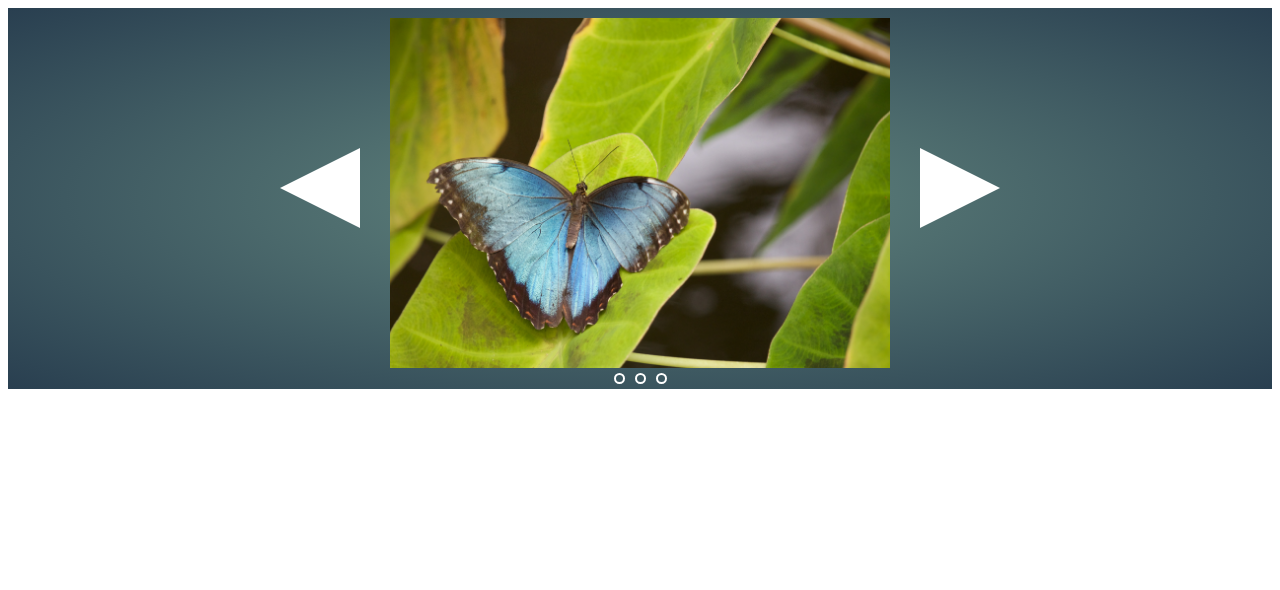
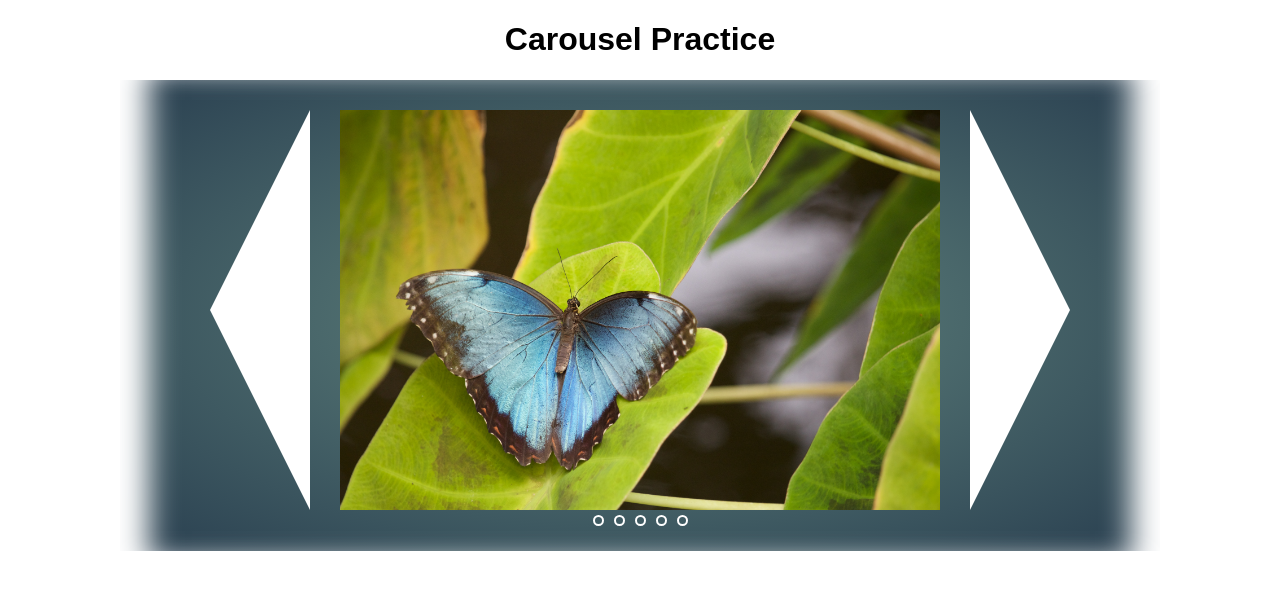
Before and after one commit to ashlyndanielle/javascript-practice, a React (Create React App) app: page / in a window 1280 px wide. Shown: the top 590 px of the page. Built offline with nearby package versions, Linux system fonts and the light colour scheme.

Commit message:
changed styling

```diff
--- a/src/Carousel/Slider.css
+++ b/src/Carousel/Slider.css
@@ -1,5 +1,8 @@
 /*------------- BASE --------------*/
-
+body {
+  font-family: sans-serif;
+  padding: 0;
+}
 
 
 /*------------- COMPONENTS --------------*/
@@ -17,17 +20,17 @@
   animation-direction: reverse;
 }
 .right-arrow {
-  border-left: 80px solid white;
+  border-left: 100px solid white;
 }
 .left-arrow {
-  border-right: 80px solid white;
+  border-right: 100px solid white;
 }
 .arrows {
   width: 0;
   height: 0;
-  border-top: 40px solid transparent;
-  border-bottom: 40px solid transparent;
-  margin: 130px 30px;
+  border-top: 200px solid transparent;
+  border-bottom: 200px solid transparent;
+  margin: 0px 30px;
 }
 .arrows:hover{
   cursor: pointer;
@@ -53,6 +56,10 @@
   padding-top: 10px;
 }
 .carousel-container {
+  box-shadow: inset 45px 0px 30px -16px white, inset -45px 0px 30px -16px white;
+  margin: 10px auto 50px auto;
+  width: 1000px;
+  padding: 20px;
   background: -webkit-radial-gradient(#648880, #293f50);
   background:    -moz-radial-gradient(#648880, #293f50);
   background:         radial-gradient(#648880, #293f50);
--- a/src/Carousel/Slider.js
+++ b/src/Carousel/Slider.js
@@ -69,8 +69,8 @@ class Slider extends Component {
       backgroundImage: `url(${this.state.backgroundURL[this.state.slideCount]})`,
       backgroundSize: 'cover',
       backgroundPosition: 'center',
-      height: '350px',
-      width: '500px'
+      height: '400px',
+      width: '600px'
     }
 
     let dot = this.state.backgroundURL.map( (image, i) => {
--- a/src/Test.js
+++ b/src/Test.js
@@ -5,14 +5,19 @@ import Slider from './Carousel/Slider';
 import butterfly from './assets/butterfly.jpg';
 import mountains from './assets/Mountains.jpg';
 import river from './assets/river.jpg';
+import ice from './assets/ice.jpg';
+import ocean from './assets/ocean.jpg';
 
 const Test = () => {
   return (
     <div>
+      <h1 className='center'>Carousel Practice</h1>
       <Slider
         butterfly={butterfly}
         moutains={mountains}
         river={river}
+        ice={ice}
+        ocean={ocean}
       />
     </div>
   );
```
Also changed, not shown: src/assets/ocean.jpg (added), 1 other file (tests, documents, lock files or other folders).
